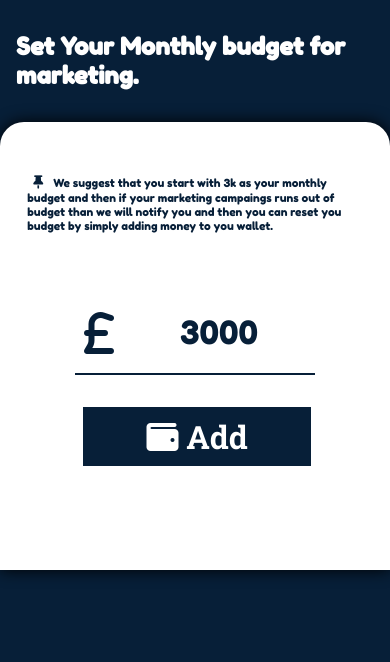
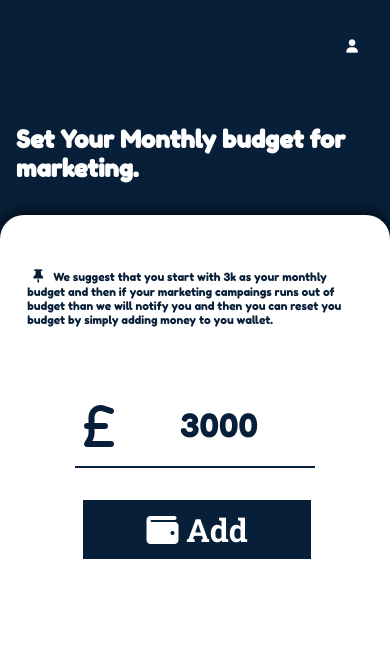
Before and after one commit to ayan8125/acemarketing, a Django app: page /payments/addmoney/ in a window 390 px wide. Shown: the top 662 px of the page. Run offline with Django 3.2, Linux system fonts and the light colour scheme; the visitor is signed in with stand-in values (Sample User, id 1); data that the repository does not hold is empty; parts of the project's set-up code (start-up, migrations or seed data) failed here and were passed over; some libraries are stand-ins or nearby versions; some web fonts are replaced.

Commit message:
resolve error in js

```diff
--- a/business/static/business/js/goals.js
+++ b/business/static/business/js/goals.js
@@ -12,7 +12,6 @@ for (var goalindex=0;goalindex<goals.length;goalindex++){
 function addevent(elemt) {
     const input = elemt.getElementsByTagName('input')[0]
     elemt.addEventListener('click', function() {
-        console.log(input)
         if (elemt.classList.contains('selected')) {
             removeA(UserGoals, input.value)
             UserGoals = UserGoals.filter(function(e) { return e !==  input.value})
--- a/business/views.py
+++ b/business/views.py
@@ -37,7 +37,6 @@ class BusinessUspListView(ListView):
     model = USP
 
     def get_context_data(self, **kwargs):
-        print(**kwargs)
         # Call the base implementation first to get a context
         context = super().get_context_data(**kwargs)
         # Add in a QuerySet of all the books
@@ -60,7 +59,6 @@ class BusinessAdd(LoginRequiredMixin, View):
                 data=request.POST, instance=user_business[0])
         else:
             businessform = BusinessForm(data=request.POST)
-        print(request.POST)
         if businessform.is_valid():
             business = businessform.save(commit=False)
             business.user = request.user
--- a/marketing/static/marketing/css/home.css
+++ b/marketing/static/marketing/css/home.css
@@ -307,5 +307,8 @@ margin: 2rem 10%;
 	.align-center {
 	    display: block;
 	}
+	.mini-mess {
+    font-size: 0.8rem;
+	}
 
 }
--- a/marketing/views.py
+++ b/marketing/views.py
@@ -67,7 +67,6 @@ def Signin(request):
         if user is not None:
             login(request, user)
             has_business = Business.objects.filter(user=user).exists()
-            print(has_business)
             if has_business == False:
                 data['is_new_user'] = 1
             data['success'] = 1
--- a/payments/static/payments/css/addmoney.css
+++ b/payments/static/payments/css/addmoney.css
@@ -148,7 +148,24 @@ font-size: 0.8rem;
 
 }
 
+.dash-borad {
+	    width: 100%;
+    border-radius: 1re;
+    padding: 1rem;
+    display: flex;
+    justify-content: flex-end;
+    text-decoration: none;
+}
 
+.dash-borad button {
+    margin: 1rem 4rem;
+    background: none;
+    color: #071f38;
+    border-radius: 0;
+    border: none;
+    padding: 0.5rem 1rem;
+    cursor: pointer;
+}
 
 @media screen and (max-width: 600px) {
 	body {
@@ -188,6 +205,12 @@ font-size: 0.8rem;
 	.budget-info-list li span {
     font-size: 0.7rem;
 }
+
+.dash-borad button {
+    margin: 1rem 2rem;
+    color: #fff;
+
+	}
 }
 
 @media screen and (max-width: 350px) {
--- a/payments/static/payments/js/addmoney.js
+++ b/payments/static/payments/js/addmoney.js
@@ -96,11 +96,16 @@ money.addEventListener('blur', function(){
       }
     }
 })
+try {
+    p_addmoney.addEventListener('click', function() {
+    acc_wallet.classList.toggle('show-add-amoney-form')
+  })
 
-p_addmoney.addEventListener('click', function() {
-  acc_wallet.classList.toggle('show-add-amoney-form')
-})
+  close_wall_btn.addEventListener('click', function() {
+    acc_wallet.classList.toggle('show-add-amoney-form')
+  })
+}
 
-close_wall_btn.addEventListener('click', function() {
-  acc_wallet.classList.toggle('show-add-amoney-form')
-})
+catch {
+
+}
--- a/payments/templates/payments/addmoney.html
+++ b/payments/templates/payments/addmoney.html
@@ -33,6 +33,9 @@
         </div>
     </div>
     <main>
+        <a href="{% url 'account' %}" class="dash-borad"><button>
+            <i class="fas fa-user"></i>
+        </button></a>
         <div class="addmoney">
             <div class="mobile-view">
                 <h1>Set Your Monthly budget for marketing.</h1>
--- a/users/static/users/js/usp.js
+++ b/users/static/users/js/usp.js
@@ -25,11 +25,10 @@ function submitUspForm() {
                     uspform.style.filter = 'blur(0px)'
                     if (data.usp_added) {
                         description.value = ''
-                        console.log('added suucessfully')
                         pullusp()
                     }
                     if (data.invalid_usp) {
-                        console.log('Invlaid usp')
+
                     }
 
 
```
Also changed, not shown: business/static/business/js/business_add.js (+13 -2 lines), marketing/static/marketing/js/home.js (+13 -0 lines), marketing/static/marketing/js/joinus.js (+12 -1 lines), users/static/users/js/account.js (+10 -4 lines).
